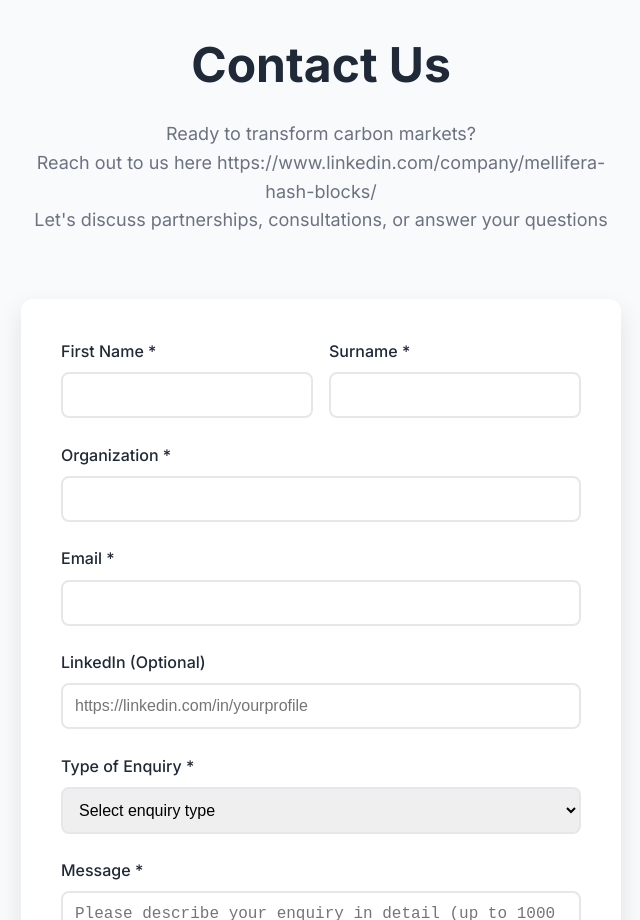
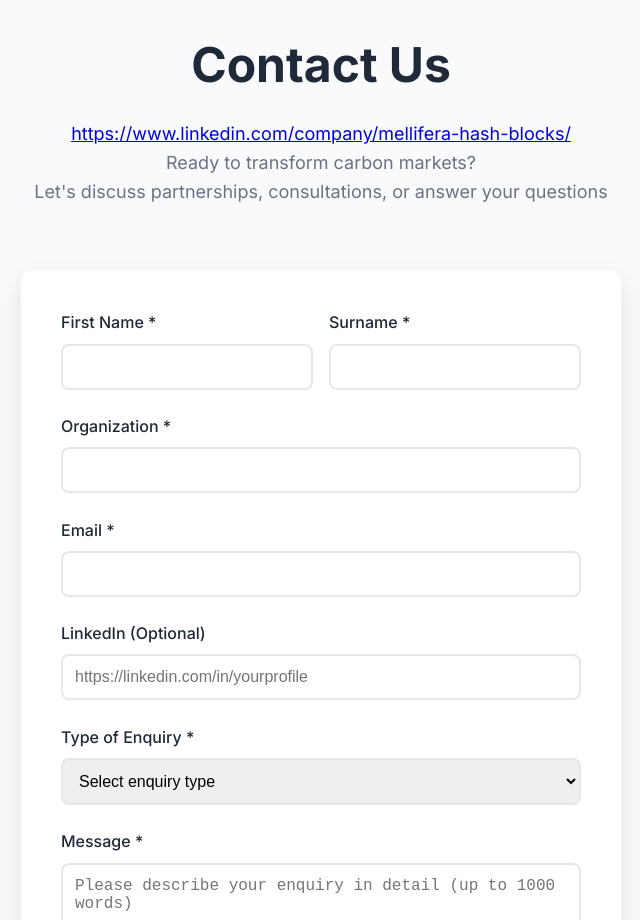
Before and after one commit to MUdayVarma/mellifera_website_202508, a website: page index.html in a window 1280 px wide. Shown: the part 5180-6100 px from the top of the page, without its empty margins (319-959 px from the left). Drawn offline with Linux system fonts and the light colour scheme.

Commit message:
changes in index file: Added Linkedin page in Contact Us section

```diff
--- a/index.html
+++ b/index.html
@@ -698,8 +698,8 @@
         <div class="container">
             <div class="section-header">
                 <h2>Contact Us</h2>
+                <p><a href="URL">https://www.linkedin.com/company/mellifera-hash-blocks/</a></p>
                 <p>Ready to transform carbon markets?</p>
-                <p>Reach out to us here https://www.linkedin.com/company/mellifera-hash-blocks/</p>
                 <p>Let's discuss partnerships, consultations, or answer your questions</p>
 
             </div>
```
